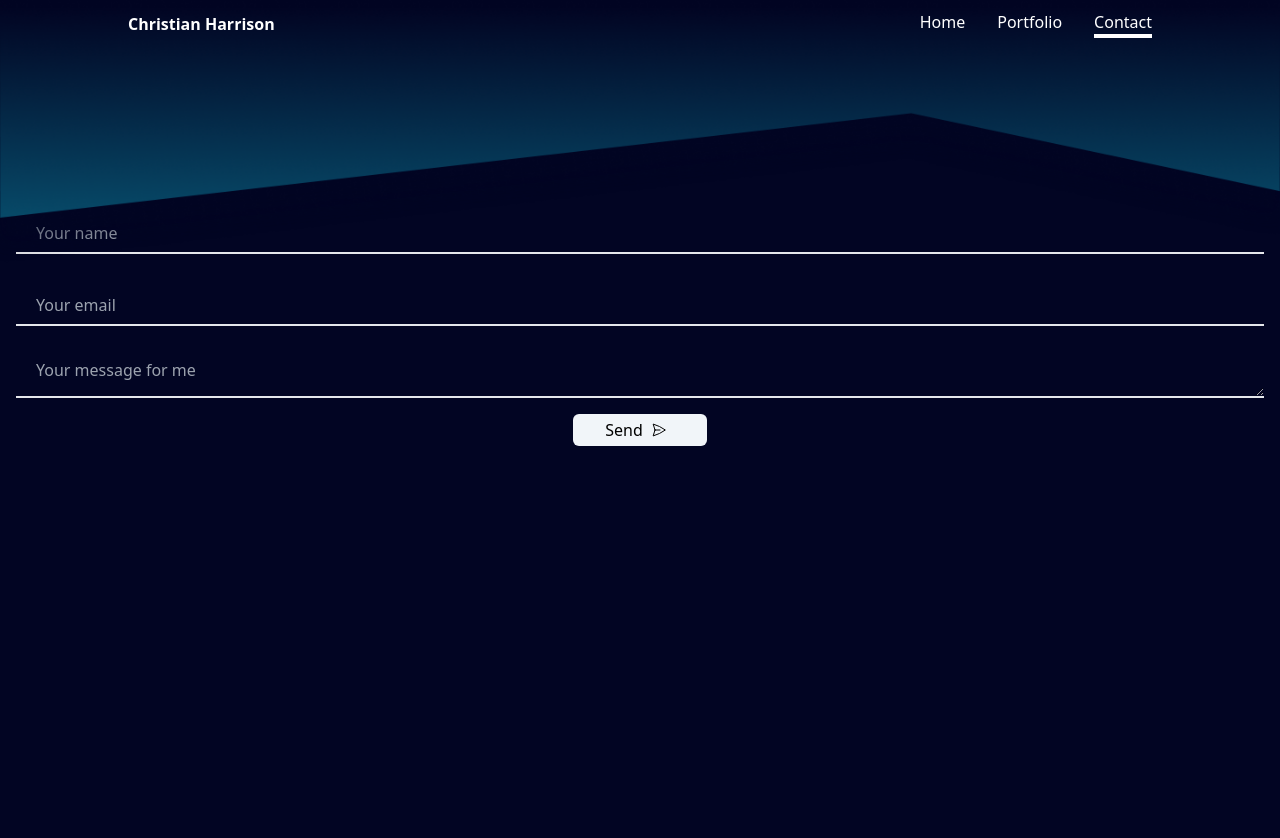
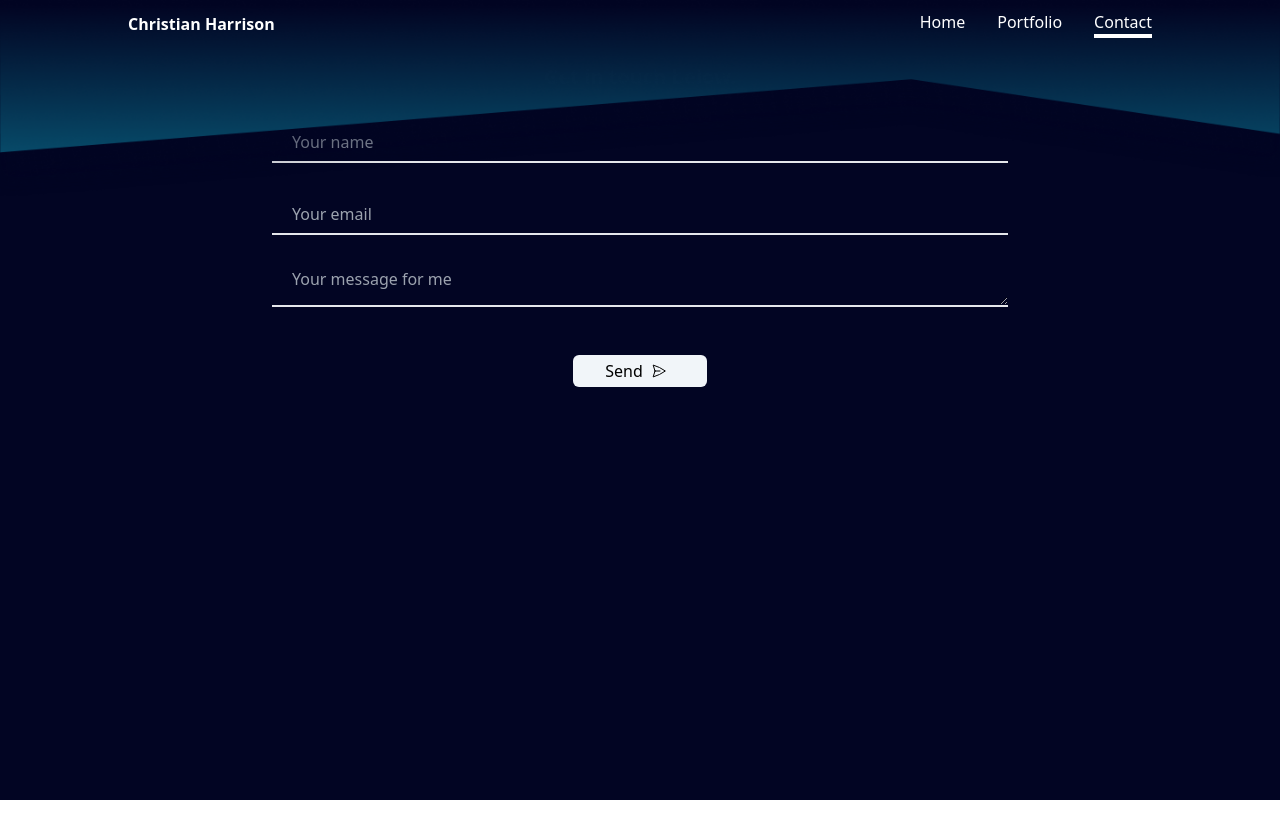
Before and after one commit to christywastaken/christianharrison, a Nuxt app: page /contact in a window 1280 px wide. Shown: the top 838 px of the page. After the commit the page ends 800 px from the top, so only its background shows below. Built offline with nearby package versions, Linux system fonts and the light colour scheme.

Commit message:
Improves ui across site

```diff
--- a/app.vue
+++ b/app.vue
@@ -1,6 +1,6 @@
 <template>
   <div class="bg-primary min-h-screen">
     <Header class="sticky top-0" />
-    <NuxtPage class="md:-mt-32"/>
+    <NuxtPage />
   </div>
 </template>
--- a/components/ContactForm.vue
+++ b/components/ContactForm.vue
@@ -29,7 +29,7 @@
       autocomplete="off"
     />
 
-    <button class="flex items-center justify-center rounded-md px-8 bg-slate-100" type="submit">
+    <button class="flex items-center justify-center rounded-md mt-8 px-8 bg-slate-100" type="submit">
       Send <Icon name="paperplane" class="m-2 h-4 w-4 stroke-black"></Icon>
     </button>
   </form>
--- a/components/Header.vue
+++ b/components/Header.vue
@@ -1,6 +1,6 @@
 <template>
   <div class="relative">
-    <img src="@/assets/png/mountains3.png" class="h-32 md:h-auto w-full" />
+    <img src="@/assets/png/mountains4.png" class="h-32 md:h-auto w-full" />
     <nav class="absolute top-0 w-full flex justify-between items-center text-white px-[10%] h-12 bg-transparent">
       <div class="font-semibold hidden md:block">
         <NuxtLink :to="{ name: 'index' }">Christian Harrison</NuxtLink>
--- a/config/index.ts
+++ b/config/index.ts
@@ -9,7 +9,7 @@ export const menuItems: MenuItem[] = [
 ];
 
 export const blogPostItems: BlogPostItem[] = [
-  { title: "This Website", about:"This website serves as both a learning experience and a portfolio to showcase my learning.", link:"https://github.com/christywastaken/christianharrison", image: "/blog_post_images/tweet-sentiment-anlysis.png" },
+  { title: "This Website", about:"This website serves as both a learning experience and a portfolio to showcase my learning.", link:"https://github.com/christywastaken/christianharrison", image: "/blog_post_images/christianharrison.png" },
   { title:"Tweet Sentiment Analysis: Exploring Temporal Patterns", about:"test about section that reads like this", link:"https://github.com/christywastaken/twitter-sentiment-analysis", image:"/blog_post_images/tweet-sentiment-anlysis.png" },
   { title:"SendJoy Web App", about:"test about section that reads like this", link:"https://sendjoy.app", image:"/blog_post_images/sendjoy.png" },
   { title:"Python API for SendJoy Backend", about:"test about section that reads like this", link:"https://github.com/christywastaken/", image:"/blog_post_images/tweet-sentiment-anlysis.png"},
--- a/pages/contact.vue
+++ b/pages/contact.vue
@@ -1,8 +1,6 @@
 <template>
-  <div class="min-h-screen">
-    <div class="mx-auto container">
-      <h1 class="text-3xl font-bold underline"></h1>
-      <ContactForm />
-    </div>
+  <div class="flex flex-col justify-center min-h-screen -mt-48 md:-mt-96">
+    <h2 class="flex justify-center text-white font-semibold text-xl"> Get in touch below.</h2>
+    <ContactForm class="md:mx-[20%] mx-[5%]" />
   </div>
 </template>
--- a/pages/portfolio.vue
+++ b/pages/portfolio.vue
@@ -1,7 +1,7 @@
 
 <template>
   <div class="flex-col items-center p-4 px-[10%]">
-    <li v-for="(item, index) in blogPostItems" :key="index" class="hidden md:flex">
+    <li v-for="(item, index) in blogPostItems" :key="index" class="mt-8 hidden md:flex">
       <BlogPostDesktop :title="item.title" :about="item.about" :image-src="item.image" :link="item.link"/>
     </li>
     <li v-for="(item, index) in blogPostItems" :key="index" class="flex md:hidden">
```
